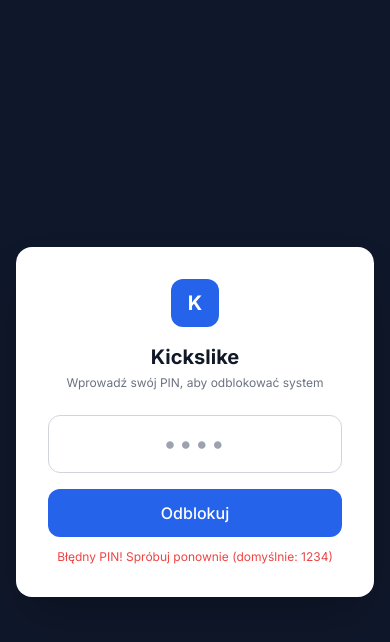
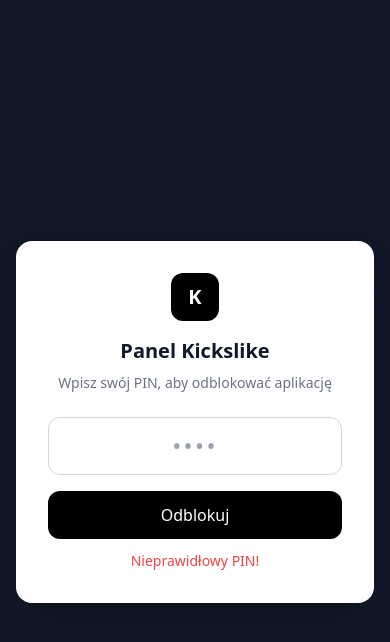
Before and after one commit to lukaszzlsk/kickslike, a plain HTML site: page index.html in a window 390 px wide. Both pictures are taken after a click on the button "Odblokuj". Drawn offline with nearby package versions, Linux system fonts and the light colour scheme.

Commit message:
Update index.html

```diff
--- a/index.html
+++ b/index.html
@@ -3,122 +3,126 @@
 <head>
     <meta charset="UTF-8">
     <meta name="viewport" content="width=device-width, initial-scale=1.0">
-    <title>Kickslike — System v1</title>
+    <title>Kickslike - Panel Zarządzania</title>
     <script src="https://cdn.tailwindcss.com"></script>
-    <link href="https://fonts.googleapis.com/css2?family=Inter:wght@300;400;500;600;700&display=swap" rel="stylesheet">
-    <style>
-        body { font-family: 'Inter', sans-serif; }
-    </style>
 </head>
-<body class="bg-gray-100 text-gray-800 antialiased">
+<body class="bg-gray-50 text-gray-900 font-sans antialiased">
 
     <!-- Ekran logowania PIN -->
-    <div id="lock-screen" class="fixed inset-0 bg-slate-900 z-50 flex flex-col items-center justify-center p-4">
-        <div class="bg-white rounded-2xl shadow-2xl p-8 w-full max-w-sm text-center">
-            <div class="w-12 h-12 bg-blue-600 rounded-xl mx-auto flex items-center justify-center text-white font-bold text-xl mb-4">K</div>
-            <h2 class="text-xl font-bold text-gray-900 mb-1">Kickslike</h2>
-            <p class="text-xs text-gray-500 mb-6">Wprowadź swój PIN, aby odblokować system</p>
-            <input type="password" id="pin-input" maxlength="4" placeholder="••••" class="w-full text-center tracking-widest text-2xl py-3 border border-gray-300 rounded-xl mb-4 focus:outline-none focus:border-blue-600">
-            <button onclick="checkPin()" class="w-full bg-blue-600 hover:bg-blue-700 text-white font-medium py-3 rounded-xl transition">Odblokuj</button>
-            <p id="pin-error" class="text-red-500 text-xs mt-3 hidden">Błędny PIN! Spróbuj ponownie (domyślnie: 1234)</p>
+    <div id="login-screen" class="fixed inset-0 bg-gray-900 z-50 flex items-center justify-center p-4">
+        <div class="bg-white rounded-2xl p-8 max-w-sm w-full shadow-2xl text-center">
+            <div class="w-12 h-12 bg-black text-white rounded-xl mx-auto flex items-center justify-center font-bold text-xl mb-4">K</div>
+            <h2 class="text-xl font-bold mb-2">Panel Kickslike</h2>
+            <p class="text-sm text-gray-500 mb-6">Wpisz swój PIN, aby odblokować aplikację</p>
+            <input type="password" id="pin-input" maxlength="4" placeholder="••••" class="w-full text-center text-2xl tracking-widest py-3 border border-gray-300 rounded-xl mb-4 focus:outline-none focus:ring-2 focus:ring-black">
+            <button onclick="checkPin()" class="w-full bg-black text-white py-3 rounded-xl font-medium hover:bg-gray-800 transition">Odblokuj</button>
+            <p id="pin-error" class="text-red-500 text-sm mt-3 hidden">Nieprawidłowy PIN!</p>
         </div>
     </div>
 
-    <!-- Główna zawartość aplikacji -->
-    <div id="app-content" class="hidden min-h-screen flex flex-col lg:flex-row">
-        <!-- Panel boczny -->
-        <aside class="w-full lg:w-64 bg-white border-r border-gray-200 flex flex-col justify-between">
+    <!-- Główny układ aplikacji -->
+    <div id="app-container" class="min-h-screen flex flex-col md:flex-row">
+
+        <!-- Menu Boczne -->
+        <aside class="w-full md:w-64 bg-white border-b md:border-r border-gray-200 p-4 flex flex-col justify-between">
             <div>
-                <div class="p-6 flex items-center gap-3 border-b border-gray-100">
-                    <div class="w-10 h-10 bg-blue-600 rounded-xl flex items-center justify-center text-white font-bold text-lg">K</div>
-                    <div>
-                        <h1 class="font-bold text-gray-900 leading-tight">Kickslike</h1>
-                        <span class="text-xs text-blue-600 font-medium">System v1</span>
-                    </div>
+                <div class="flex items-center gap-3 px-3 py-2 mb-6">
+                    <div class="w-8 h-8 bg-black text-white rounded-lg flex items-center justify-center font-bold text-lg">K</div>
+                    <span class="font-bold text-lg">Kickslike</span>
                 </div>
-                <nav class="p-4 space-y-1">
-                    <a href="#" class="flex items-center gap-3 px-4 py-2.5 rounded-xl bg-blue-50 text-blue-600 font-medium text-sm">Mój pulpit</a>
-                    <a href="#" class="flex items-center gap-3 px-4 py-2.5 rounded-xl text-gray-600 hover:bg-gray-50 font-medium text-sm">Towar na sprzedaż</a>
-                    <a href="#" class="flex items-center gap-3 px-4 py-2.5 rounded-xl text-gray-600 hover:bg-gray-50 font-medium text-sm">Archiwum sprzedanych</a>
-                    <a href="#" class="flex items-center gap-3 px-4 py-2.5 rounded-xl text-gray-600 hover:bg-gray-50 font-medium text-sm">Sumy sprzedaży</a>
-                    <a href="#" class="flex items-center gap-3 px-4 py-2.5 rounded-xl text-gray-600 hover:bg-gray-50 font-medium text-sm">Faktury i Boxy</a>
-                    <a href="#" class="flex items-center gap-3 px-4 py-2.5 rounded-xl text-gray-600 hover:bg-gray-50 font-medium text-sm">Dodatkowe koszta</a>
-                    <a href="#" class="flex items-center gap-3 px-4 py-2.5 rounded-xl text-gray-600 hover:bg-gray-50 font-medium text-sm">Paliwo i dojazdy</a>
+                <nav class="space-y-1">
+                    <a href="#" onclick="switchTab('pulpit')" class="block px-3 py-2 rounded-lg font-medium text-sm text-gray-700 hover:bg-gray-100">Mój pulpit</a>
+                    <a href="#" onclick="switchTab('towar')" class="block px-3 py-2 rounded-lg font-medium text-sm text-gray-700 hover:bg-gray-100">Towar na sprzedaż</a>
+                    <a href="#" onclick="switchTab('archiwum')" class="block px-3 py-2 rounded-lg font-medium text-sm text-gray-700 hover:bg-gray-100">Archiwum sprzedanych</a>
+                    <a href="#" onclick="switchTab('sumy')" class="block px-3 py-2 rounded-lg font-medium text-sm text-gray-700 hover:bg-gray-100">Sumy sprzedaży</a>
+                    <a href="#" onclick="switchTab('faktury')" class="block px-3 py-2 rounded-lg font-medium text-sm text-gray-700 hover:bg-gray-100">Faktury i Boxy</a>
+                    <a href="#" onclick="switchTab('koszty')" class="block px-3 py-2 rounded-lg font-medium text-sm text-gray-700 hover:bg-gray-100">Dodatkowe koszty</a>
+                    <a href="#" onclick="switchTab('paliwo')" class="block px-3 py-2 rounded-lg font-medium text-sm text-gray-700 hover:bg-gray-100">Paliwo i dojazdy</a>
                 </nav>
             </div>
-            <div class="p-4 border-t border-gray-100 text-xs text-gray-400 text-center">
-                Kickslike © 2026 • Działalność Nierejestrowana
+            <div class="mt-6 pt-4 border-t border-gray-100">
+                <button onclick="lockApp()" class="w-full text-left px-3 py-2 text-sm font-medium text-red-600 hover:bg-red-50 rounded-lg transition">Zablokuj aplikację</button>
             </div>
         </aside>
 
-        <!-- Główny obszar roboczy -->
-        <main class="flex-1 p-6 lg:p-10">
-            <header class="flex justify-between items-center mb-8">
-                <div>
-                    <h2 class="text-2xl font-bold text-gray-900">Witaj w Kickslike!</h2>
-                    <p class="text-sm text-gray-500">Twój panel kontrolny limitów i zysków.</p>
-                </div>
-                <button onclick="lockApp()" class="px-4 py-2 bg-gray-200 hover:bg-gray-300 text-gray-700 text-xs font-medium rounded-lg transition">Zablokuj aplikację</button>
-            </header>
+        <!-- Główna zawartość zakładek -->
+        <main class="flex-1 p-6 md:p-10 max-w-4xl">
 
-            <!-- Kafelki ze statystykami -->
-            <div class="grid grid-cols-1 md:grid-cols-3 gap-6 mb-8">
-                <div class="bg-white p-6 rounded-2xl border border-gray-200 shadow-sm">
-                    <span class="text-xs font-medium text-gray-400 uppercase tracking-wider">Przychód w tym miesiącu</span>
-                    <div class="text-3xl font-bold text-gray-900 mt-2">0,00 zł</div>
-                    <div class="w-full bg-gray-100 h-2 rounded-full mt-4 overflow-hidden">
-                        <div class="bg-blue-600 h-full w-[0%]"></div>
-                    </div>
-                    <span class="text-xs text-gray-500 mt-2 block">Limit: 3 604,00 zł (Działalność nierejestrowana)</span>
-                </div>
-                <div class="bg-white p-6 rounded-2xl border border-gray-200 shadow-sm">
-                    <span class="text-xs font-medium text-gray-400 uppercase tracking-wider">Czysty zysk roczny</span>
-                    <div class="text-3xl font-bold text-emerald-600 mt-2">0,00 zł</div>
-                    <span class="text-xs text-gray-500 mt-2 block">Kwota wolna od podatku: 30 000 zł</span>
-                </div>
-                <div class="bg-white p-6 rounded-2xl border border-gray-200 shadow-sm">
-                    <span class="text-xs font-medium text-gray-400 uppercase tracking-wider">Aktywny towar w magazynie</span>
-                    <div class="text-3xl font-bold text-blue-600 mt-2">0 par</div>
-                    <span class="text-xs text-gray-500 mt-2 block">Oczekuje na wystawienie/sprzedaż</span>
-                </div>
+            <div id="content-pulpit" class="tab-pane">
+                <h1 class="text-2xl font-bold mb-4">Mój pulpit</h1>
+                <p class="text-gray-600">Witaj w panelu Kickslike! Wszystko działa poprawnie. Wybierz zakładkę z menu po lewej stronie.</p>
             </div>
 
-            <div class="bg-white rounded-2xl border border-gray-200 p-6 shadow-sm text-center py-12">
-                <h3 class="text-lg font-bold text-gray-800 mb-2">System jest gotowy do pracy!</h3>
-                <p class="text-sm text-gray-500 max-w-md mx-auto mb-6">Wszystkie zakładki z menu bocznego są w pełni responsywne. System zabezpieczony jest Twoim osobistym PIN-em.</p>
-                <div class="inline-block bg-blue-50 text-blue-700 px-4 py-2 rounded-xl text-sm font-medium">Domyślny PIN do zmiany w kodzie to: 1234</div>
+            <div id="content-towar" class="tab-pane hidden">
+                <h1 class="text-2xl font-bold mb-4">Towar na sprzedaż</h1>
+                <p class="text-gray-600">Tutaj wkrótce pojawi się lista butów i zarządzanie magazynem.</p>
             </div>
+
+            <div id="content-archiwum" class="tab-pane hidden">
+                <h1 class="text-2xl font-bold mb-4">Archiwum sprzedanych</h1>
+                <p class="text-gray-600">Historia sprzedanych par obuwia.</p>
+            </div>
+
+            <div id="content-sumy" class="tab-pane hidden">
+                <h1 class="text-2xl font-bold mb-4">Sumy sprzedaży</h1>
+                <p class="text-gray-600">Podsumowania finansowe i zyski.</p>
+            </div>
+
+            <div id="content-faktury" class="tab-pane hidden">
+                <h1 class="text-2xl font-bold mb-4">Faktury i Boxy</h1>
+                <p class="text-gray-600">Zarządzanie dowodami zakupu i boxami.</p>
+            </div>
+
+            <div id="content-koszty" class="tab-pane hidden">
+                <h1 class="text-2xl font-bold mb-4">Dodatkowe koszty</h1>
+                <p class="text-gray-600">Koszty operacyjne i prowizje.</p>
+            </div>
+
+            <div id="content-paliwo" class="tab-pane hidden">
+                <h1 class="text-2xl font-bold mb-4">Paliwo i dojazdy</h1>
+                <p class="text-gray-600">Rozliczanie wyjazdów po towar.</p>
+            </div>
+
         </main>
     </div>
 
+    <!-- Logika JavaScript -->
     <script>
-        // Prosta obsługa logowania PIN (domyślny PIN: 1234)
-        const CORRECT_PIN = "0629";
+        // TUTAJ ZMIENIASZ SWÓJ PIN:
+        const CORRECT_PIN = "0629"; // Zmień w cudzysłowie na swój PIN
 
         function checkPin() {
-            const input = document.getElementById("pin-input").value;
-            const error = document.getElementById("pin-error");
+            const input = document.getElementById('pin-input').value;
+            const error = document.getElementById('pin-error');
             if (input === CORRECT_PIN) {
-                document.getElementById("lock-screen").classList.add("hidden");
-                document.getElementById("app-content").classList.remove("hidden");
-                localStorage.setItem("kickslike_unlocked", "true");
+                document.getElementById('login-screen').classList.add('hidden');
+                localStorage.setItem('kickslike_auth', 'true');
             } else {
-                error.classList.remove("hidden");
+                error.classList.remove('hidden');
             }
         }
 
         function lockApp() {
-            localStorage.removeItem("kickslike_unlocked");
-            document.getElementById("lock-screen").classList.remove("hidden");
-            document.getElementById("app-content").classList.add("hidden");
-            document.getElementById("pin-input").value = "";
+            localStorage.removeItem('kickslike_auth');
+            document.getElementById('pin-input').value = '';
+            document.getElementById('pin-error').classList.add('hidden');
+            document.getElementById('login-screen').classList.remove('hidden');
         }
 
-        // Sprawdź czy sesja była odblokowana
+        function switchTab(tabName) {
+            const panes = document.querySelectorAll('.tab-pane');
+            panes.forEach(pane => pane.classList.add('hidden'));
+
+            const activePane = document.getElementById('content-' + tabName);
+            if (activePane) {
+                activePane.classList.remove('hidden');
+            }
+        }
+
+        // Automatyczne pomijanie PIN-u w ramach tej samej sesji
         window.onload = function() {
-            if (localStorage.getItem("kickslike_unlocked") === "true") {
-                document.getElementById("lock-screen").classList.add("hidden");
-                document.getElementById("app-content").classList.remove("hidden");
+            if (localStorage.getItem('kickslike_auth') === 'true') {
+                document.getElementById('login-screen').classList.add('hidden');
             }
         }
     </script>
```
